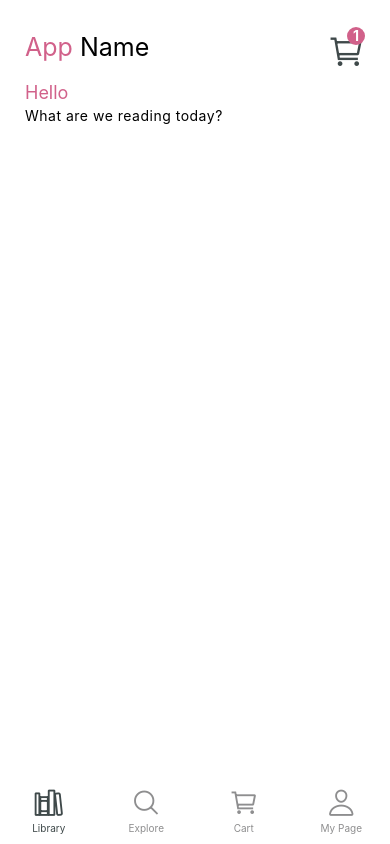
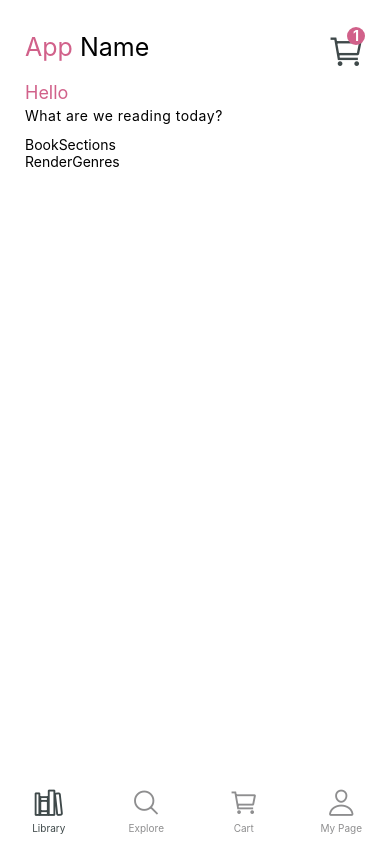
Before and after one commit to LuisSalas94/ReactNative-BookOutlet, a React Native app: screen /BottomTabNavigator in a window 390 px wide. Built offline with nearby package versions, Linux system fonts and the light colour scheme; no server answers.

Commit message:
Add Custom Hook to BookSections

```diff
--- /dev/null
+++ b/src/components/BookSections/BookSections.tsx
@@ -0,0 +1,28 @@
+import React, {useEffect} from 'react';
+import {StyleSheet, Text, View} from 'react-native';
+import {fetchAsyncBooks} from '../../features/books/booksSlice';
+import RenderGenres from './RenderGenres';
+import {useBookSections} from '../../hooks/useBookSections';
+
+const BookSections = () => {
+  const {books, genres, dispatch} = useBookSections();
+
+  useEffect(() => {
+    dispatch(fetchAsyncBooks());
+  }, [dispatch]);
+
+  return (
+    <View style={styles.sectionContainer}>
+      <Text>BookSections</Text>
+      <RenderGenres genres={genres} />
+    </View>
+  );
+};
+
+export default BookSections;
+
+const styles = StyleSheet.create({
+  sectionContainer: {
+    marginTop: 12,
+  },
+});
--- /dev/null
+++ b/src/components/BookSections/RenderGenres.tsx
@@ -0,0 +1,19 @@
+import {StyleSheet, Text, View} from 'react-native';
+import React from 'react';
+
+interface Props {
+  genres: string[];
+}
+
+const RenderGenres = ({genres}: Props) => {
+  console.log('from RenderGenres: ', genres);
+  return (
+    <View>
+      <Text>RenderGenres</Text>
+    </View>
+  );
+};
+
+export default RenderGenres;
+
+const styles = StyleSheet.create({});
--- /dev/null
+++ b/src/hooks/useBookSections.ts
@@ -0,0 +1,13 @@
+import {useAppDispatch, useAppSelector} from './storeHooks';
+
+export const useBookSections = () => {
+  const dispatch = useAppDispatch();
+  const books = useAppSelector(state => state.books.books);
+  const genres = Array(...new Set(books.map(book => book.genre)));
+
+  return {
+    books,
+    genres,
+    dispatch,
+  };
+};
--- a/src/screens/HomeScreen.tsx
+++ b/src/screens/HomeScreen.tsx
@@ -1,5 +1,6 @@
 import React from 'react';
 import {ScrollView, StyleSheet, View} from 'react-native';
+import BookSections from '../components/BookSections/BookSections';
 import ScreenGreeting from '../components/ScreenGreeting/ScreenGreeting';
 import ShoppingCart from '../components/ScreenGreeting/ShoppingCart';
 import Title from '../components/ScreenGreeting/Title';
@@ -12,6 +13,7 @@ const HomeScreen = () => {
         <ShoppingCart />
       </View>
       <ScreenGreeting />
+      <BookSections />
     </ScrollView>
   );
 };
```
